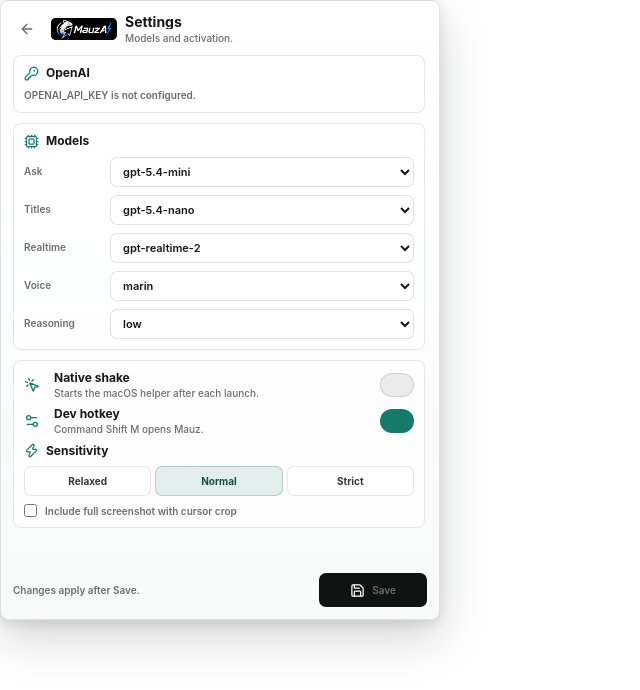
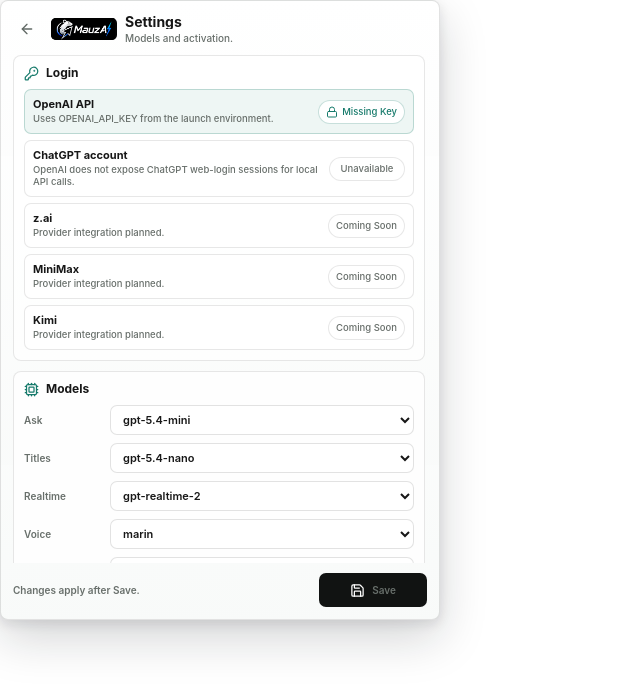
Before and after one commit to NeelM0906/Mauz, a React (Vite) app in the folder apps/desktop/: page / in a window 1280 px wide. Both pictures are taken after a click on the button 225 px from the left and 26 px from the top of the page. Shown: the top 690 px of the page, without its empty margins (0-640 px from the left). Built offline with nearby package versions, Linux system fonts and the light colour scheme.

Commit message:
Fix native shake helper launch

```diff
--- a/apps/desktop/src/main/input/MacInputAgentProvider.ts
+++ b/apps/desktop/src/main/input/MacInputAgentProvider.ts
@@ -1,8 +1,6 @@
 import { spawn } from "node:child_process";
-import { randomUUID } from "node:crypto";
-import { existsSync, unlinkSync } from "node:fs";
-import { createServer, type Server, type Socket } from "node:net";
-import { dirname, join, resolve } from "node:path";
+import { existsSync } from "node:fs";
+import { dirname, resolve } from "node:path";
 import { StringDecoder } from "node:string_decoder";
 import { fileURLToPath } from "node:url";
 import { MacInputAgentEventSchema, type PermissionError } from "@mauzai/shared";
@@ -28,7 +26,6 @@
 
 export type MacInputAgentProviderOptions = {
   helperPath?: string;
-  helperAppPath?: string;
   platform?: NodeJS.Platform;
   pathExists?: (path: string) => boolean;
   spawn?: SpawnLike;
@@ -56,9 +53,6 @@
   private child: ChildProcessLike | null = null;
   private stdoutBuffer = "";
   private readonly decoder = new StringDecoder("utf8");
-  private socketServer: Server | null = null;
-  private socket: Socket | null = null;
-  private socketPath: string | null = null;
   private stopping = false;
   private restartAttempts = 0;
   private restartTimer: NodeJS.Timeout | null = null;
@@ -72,14 +66,12 @@
     this.spawnHelper = options.spawn ?? ((command, args) => spawn(command, args ?? []));
     this.platform = options.platform ?? process.platform;
     this.helperPath = options.helperPath ?? findDefaultHelperPath();
-    this.helperAppPath = options.helperAppPath ?? getAppBundlePathForExecutable(this.helperPath);
   }
 
   private readonly helperPath: string;
-  private readonly helperAppPath: string | undefined;
 
   start(): void {
-    if (this.child !== null || this.socketServer !== null || this.restartTimer !== null) {
+    if (this.child !== null || this.restartTimer !== null) {
       return;
     }
 
@@ -94,9 +86,7 @@
       return;
     }
 
-    const launchPath = this.getLaunchPath();
-
-    if (!this.pathExists(launchPath)) {
+    if (!this.pathExists(this.helperPath)) {
       this.emitPermissionError({
         permission: "unknown",
         message: HELPER_NOT_FOUND_MESSAGE
@@ -104,11 +94,7 @@
       return;
     }
 
-    if (this.shouldLaunchAppBundle()) {
-      this.startAppBundleChild();
-    } else {
-      this.startExecutableChild();
-    }
+    this.startExecutableChild();
   }
 
   stop(): void {
@@ -121,7 +107,6 @@
 
     const child = this.child;
     this.child = null;
-    this.closeSocketServer();
     this.stdoutBuffer = "";
     this.decoder.end();
     this.detector.reset();
@@ -129,8 +114,6 @@
     if (child !== null && child.killed !== true) {
       child.kill("SIGTERM");
     }
-
-    this.stopHelperApp();
   }
 
   onActivation(callback: (event: ActivationEvent) => void): Unsubscribe {
@@ -178,123 +161,6 @@
       this.flushStdout();
       this.scheduleRestartIfNeeded();
     });
-  }
-
-  private startAppBundleChild(): void {
-    const helperAppPath = this.helperAppPath;
-
-    if (helperAppPath === undefined) {
-      this.startExecutableChild();
-      return;
-    }
-
-    const socketPath = join("/tmp", `mauz-input-${process.pid}-${randomUUID()}.sock`);
-    const server = createServer((socket) => {
-      this.socket?.destroy();
-      this.socket = socket;
-
-      socket.on("data", (chunk: Buffer | string) => {
-        this.handleStdout(chunk);
-      });
-      socket.once("close", () => {
-        if (this.socket === socket) {
-          this.socket = null;
-        }
-      });
-    });
-
-    this.socketPath = socketPath;
-    this.socketServer = server;
-
-    server.once("error", (error) => {
-      this.closeSocketServer();
-      this.emitPermissionError({
-        permission: "unknown",
-        message: `Mauz could not start the native input helper socket: ${error.message}`
-      });
-    });
-
-    server.listen(socketPath, () => {
-      if (this.stopping || this.socketServer !== server) {
-        this.closeSocketServer();
-        return;
-      }
-
-      const child = this.spawnHelper("/usr/bin/open", [
-        "-n",
-        "-W",
-        helperAppPath,
-        "--args",
-        "--socket",
-        socketPath
-      ]);
-      this.child = child;
-
-      child.stderr?.on("data", () => {
-        // Intentionally discard helper stderr so screenshot or selected text data can never leak into logs.
-      });
-      child.once("error", (error) => {
-        if (this.child === child) {
-          this.child = null;
-        }
-        this.closeSocketServer();
-        this.emitPermissionError({
-          permission: "unknown",
-          message: `Mauz could not start the native input helper: ${error.message}`
-        });
-      });
-      child.once("exit", () => {
-        if (this.child === child) {
-          this.child = null;
-        }
-
-        this.closeSocketServer();
-
-        if (this.stopping) {
-          return;
-        }
-
-        this.flushStdout();
-        this.scheduleRestartIfNeeded();
-      });
-    });
-  }
-
-  private getLaunchPath(): string {
-    return this.shouldLaunchAppBundle() ? this.helperAppPath! : this.helperPath;
-  }
-
-  private shouldLaunchAppBundle(): boolean {
-    return this.helperAppPath !== undefined;
-  }
-
-  private closeSocketServer(): void {
-    this.socket?.destroy();
-    this.socket = null;
-
-    this.socketServer?.close();
-    this.socketServer = null;
-
-    if (this.socketPath !== null) {
-      try {
-        unlinkSync(this.socketPath);
-      } catch {
-        // The socket path may already be gone if the server never finished binding.
-      }
-
-      this.socketPath = null;
-    }
-  }
-
-  private stopHelperApp(): void {
-    if (this.helperAppPath === undefined) {
-      return;
-    }
-
-    const helperExecutablePath = join(this.helperAppPath, "Contents/MacOS/MauzInputAgent");
-    const stopper = this.spawnHelper("/usr/bin/pkill", ["-f", helperExecutablePath]);
-    stopper.stdout?.resume();
-    stopper.stderr?.resume();
   }
 
   private handleStdout(chunk: Buffer | string): void {
@@ -394,12 +260,24 @@
 }
 
 function findDefaultHelperPath(): string {
-  if (process.env.MAUZ_INPUT_AGENT_PATH !== undefined && process.env.MAUZ_INPUT_AGENT_PATH.length > 0) {
-    return process.env.MAUZ_INPUT_AGENT_PATH;
+  const configuredHelperPath = process.env.MAUZ_INPUT_AGENT_PATH?.trim();
+
+  if (configuredHelperPath && existsSync(configuredHelperPath)) {
+    return configuredHelperPath;
   }
 
   const currentFileDir = dirname(fileURLToPath(import.meta.url));
   const candidates = [
+    resolve(
+      dirname(process.execPath),
+      "../Resources/app/native/macos/MauzInputAgent/MauzInputAgent.app/Contents/MacOS/MauzInputAgent"
+    ),
+    resolve(dirname(process.execPath), "../Resources/app/native/macos/MauzInputAgent/MauzInputAgent"),
+    resolve(
+      process.resourcesPath,
+      "app/native/macos/MauzInputAgent/MauzInputAgent.app/Contents/MacOS/MauzInputAgent"
+    ),
+    resolve(process.resourcesPath, "app/native/macos/MauzInputAgent/MauzInputAgent"),
     resolve(process.cwd(), "native/macos/MauzInputAgent/MauzInputAgent.app/Contents/MacOS/MauzInputAgent"),
     resolve(process.cwd(), "native/macos/MauzInputAgent/MauzInputAgent"),
     resolve(
--- a/apps/desktop/src/main/settings/SettingsService.ts
+++ b/apps/desktop/src/main/settings/SettingsService.ts
@@ -136,7 +136,7 @@
 
 function getDefaultSettings(): StoredMauzSettings {
   return {
-    nativeShakeEnabled: readBooleanEnv(process.env.MAUZ_ENABLE_NATIVE_INPUT, false),
+    nativeShakeEnabled: readBooleanEnv(process.env.MAUZ_ENABLE_NATIVE_INPUT, true),
     devHotkeyEnabled: readBooleanEnv(process.env.MAUZ_ENABLE_DEV_HOTKEY, true),
     shakeSensitivity: "normal",
     openAiAuthMode: "api-key",
--- a/apps/desktop/src/renderer/src/components/SettingsPanel.tsx
+++ b/apps/desktop/src/renderer/src/components/SettingsPanel.tsx
@@ -1,4 +1,4 @@
-import { ArrowLeft, Check, Cpu, KeyRound, MousePointerClick, Save, Settings2, Zap } from "lucide-react";
+import { ArrowLeft, Check, Cpu, KeyRound, Lock, MousePointerClick, Save, Settings2, Zap } from "lucide-react";
 import { useEffect, useState } from "react";
 import type { MauzSettings, RealtimeReasoningEffort, ShakeSensitivity } from "@mauzai/shared";
 import { mauzClient } from "@renderer/lib/mauzClient";
@@ -28,6 +28,33 @@
 const REALTIME_MODEL_OPTIONS = ["gpt-realtime-2", "gpt-realtime-mini"];
 const VOICE_OPTIONS = ["marin", "cedar", "alloy"];
 const REASONING_OPTIONS: RealtimeReasoningEffort[] = ["low", "medium", "high"];
+const PROVIDER_OPTIONS = [
+  {
+    name: "OpenAI API",
+    status: "active",
+    description: "Uses OPENAI_API_KEY from the launch environment."
+  },
+  {
+    name: "ChatGPT account",
+    status: "unavailable",
+    description: "OpenAI does not expose ChatGPT web-login sessions for local API calls."
+  },
+  {
+    name: "z.ai",
+    status: "coming soon",
+    description: "Provider integration planned."
+  },
+  {
+    name: "MiniMax",
+    status: "coming soon",
+    description: "Provider integration planned."
+  },
+  {
+    name: "Kimi",
+    status: "coming soon",
+    description: "Provider integration planned."
+  }
+] as const;
 
 type SettingsPanelProps = {
   chrome?: "popover" | "desktop";
@@ -132,11 +159,35 @@
         <div className="settings-section">
           <div className="settings-label">
             <KeyRound aria-hidden="true" size={15} />
-            <span>OpenAI</span>
+            <span>Login</span>
           </div>
-          <p className="settings-message">
-            {draft.apiKeyConfigured ? "API key configured at launch." : "OPENAI_API_KEY is not configured."}
-          </p>
+          <div className="auth-provider-list" aria-label="Model provider login options">
+            {PROVIDER_OPTIONS.map((provider) => (
+              <div className="auth-provider-card" data-status={provider.status} key={provider.name}>
+                <div>
+                  <strong>{provider.name}</strong>
+                  <span>{provider.description}</span>
+                </div>
+                <span className="provider-status">
+                  {provider.status === "active" ? (
+                    draft.apiKeyConfigured ? (
+                      <>
+                        <Check aria-hidden="true" size={12} />
+                        Connected
+                      </>
+                    ) : (
+                      <>
+                        <Lock aria-hidden="true" size={12} />
+                        Missing key
+                      </>
+                    )
+                  ) : (
+                    provider.status
+                  )}
+                </span>
+              </div>
+            ))}
+          </div>
         </div>
 
         <div className="settings-section">
@@ -181,7 +232,7 @@
             <MousePointerClick aria-hidden="true" size={16} />
             <div>
               <strong>Native shake</strong>
-              <span>Starts the macOS helper after each launch.</span>
+              <span>Starts the macOS helper. Requires Accessibility permission.</span>
             </div>
             <ToggleButton
               pressed={draft.nativeShakeEnabled}
--- a/apps/desktop/src/renderer/src/lib/mauzClient.ts
+++ b/apps/desktop/src/renderer/src/lib/mauzClient.ts
@@ -60,7 +60,7 @@
   },
   settings: {
     open: async () => ({
-      nativeShakeEnabled: false,
+      nativeShakeEnabled: true,
       devHotkeyEnabled: true,
       shakeSensitivity: "normal",
       openAiAuthMode: "api-key",
@@ -73,7 +73,7 @@
       apiKeyConfigured: false
     }),
     update: async (payload: MauzSettingsUpdate) => ({
-      nativeShakeEnabled: payload.nativeShakeEnabled ?? false,
+      nativeShakeEnabled: payload.nativeShakeEnabled ?? true,
       devHotkeyEnabled: payload.devHotkeyEnabled ?? true,
       shakeSensitivity: payload.shakeSensitivity ?? "normal",
       openAiAuthMode: payload.openAiAuthMode ?? "api-key",
--- a/apps/desktop/src/renderer/src/styles.css
+++ b/apps/desktop/src/renderer/src/styles.css
@@ -1112,6 +1112,69 @@
   gap: 7px;
 }
 
+.auth-provider-list {
+  display: grid;
+  gap: 6px;
+}
+
+.auth-provider-card {
+  display: grid;
+  grid-template-columns: minmax(0, 1fr) auto;
+  align-items: center;
+  gap: 8px;
+  min-height: 44px;
+  padding: 8px;
+  border: 1px solid rgb(23 23 23 / 10%);
+  border-radius: 7px;
+  background: rgb(255 255 255 / 70%);
+}
+
+.auth-provider-card[data-status="active"] {
+  border-color: rgb(22 122 107 / 24%);
+  background: rgb(22 122 107 / 7%);
+}
+
+.auth-provider-card strong {
+  display: block;
+  color: #171717;
+  font-size: 11px;
+  font-weight: 720;
+  line-height: 1.2;
+  letter-spacing: 0;
+}
+
+.auth-provider-card span {
+  display: block;
+  margin-top: 2px;
+  color: #686f6b;
+  font-size: 9.5px;
+  font-weight: 540;
+  line-height: 1.25;
+  letter-spacing: 0;
+}
+
+.provider-status {
+  display: inline-flex !important;
+  align-items: center;
+  justify-content: center;
+  gap: 4px;
+  min-width: 76px;
+  min-height: 24px;
+  margin-top: 0 !important;
+  padding: 0 7px;
+  border: 1px solid rgb(23 23 23 / 10%);
+  border-radius: 999px;
+  background: #ffffff;
+  color: #686f6b !important;
+  text-transform: capitalize;
+  white-space: nowrap;
+}
+
+.auth-provider-card[data-status="active"] .provider-status {
+  border-color: rgb(22 122 107 / 24%);
+  color: #167a6b !important;
+}
+
 .settings-field {
   display: grid;
   grid-template-columns: 78px minmax(0, 1fr);
```
Also changed, not shown: apps/desktop/src/main/index.ts (+16 -3 lines), 1 other file (tests, documents, lock files or other folders).
